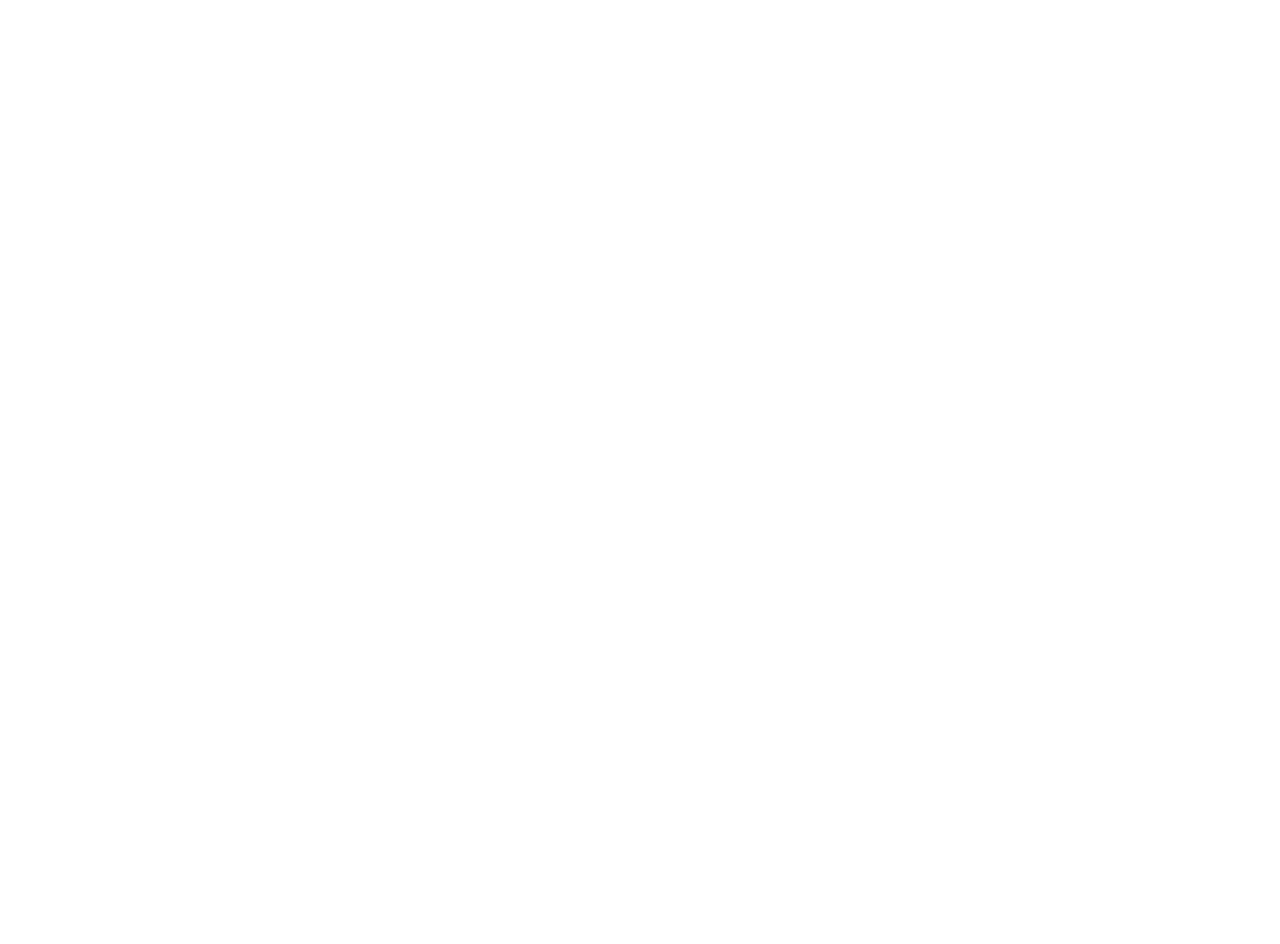
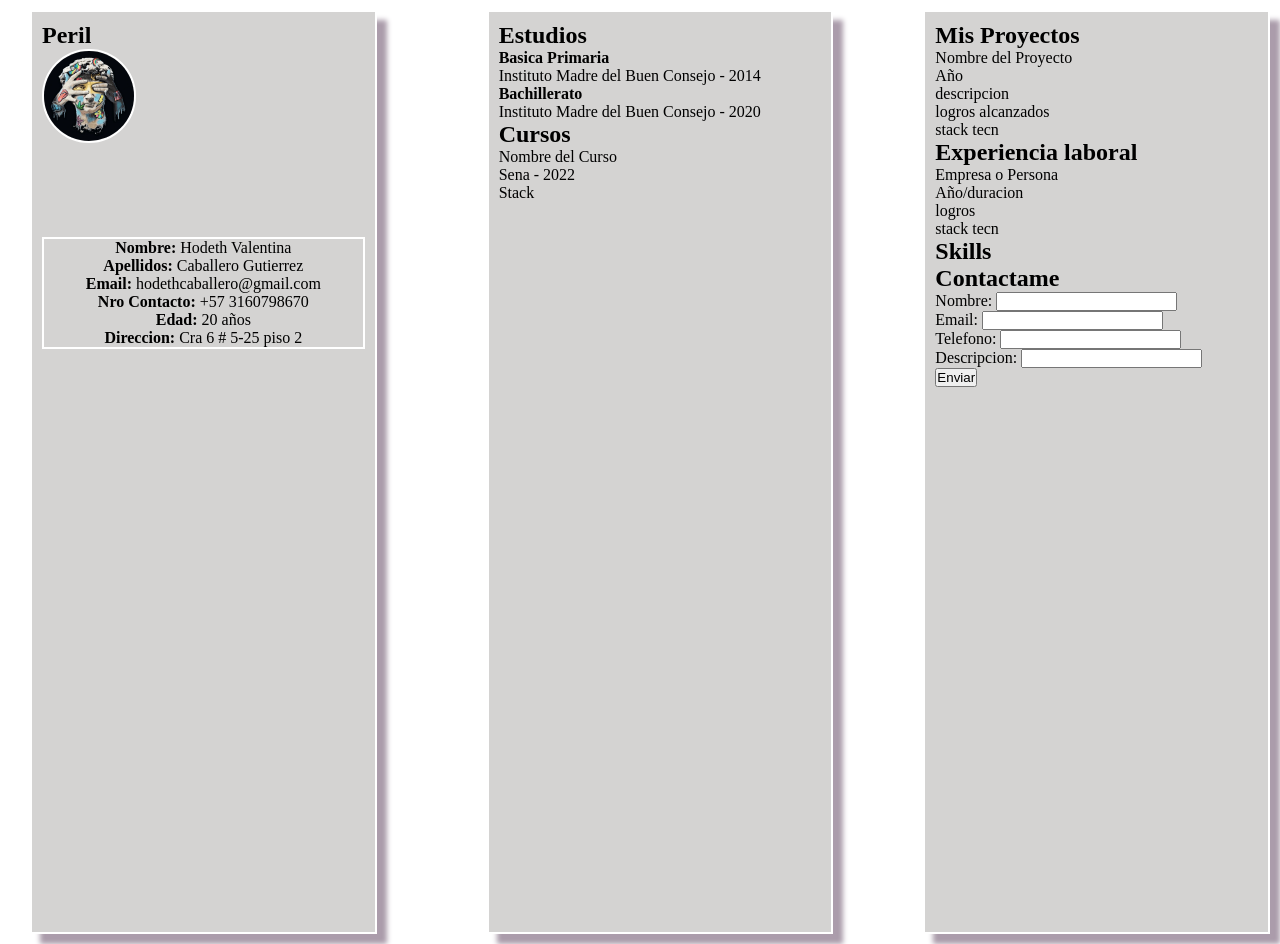
Before and after one commit to hdvalen/Taller2_Web, a plain HTML site: page index.html in a window 1280 px wide. Before the commit the page ends 800 px from the top, so only its background shows below. Drawn offline with Linux system fonts and the light colour scheme.

Commit message:
primer commit

```diff
--- a/css/style.css
+++ b/css/style.css
@@ -0,0 +1,68 @@
+*{
+    margin: 0px;
+    padding: 0px;
+}
+
+.contenedor1{
+    background-color: #d4d3d2;
+    padding: 10px;
+    color: black;
+    border: 2px solid white;
+    box-shadow: 10px 10px 5px 0px #ab9cab;
+    right: 550px;
+    width: 500px;
+    height: 900px;
+    top: 500px;
+    margin: 10px  30px;
+
+}
+
+.contenedor2{
+
+    background-color: #d4d3d2;
+    padding: 10px;
+    color: black;
+    border: 2px solid white;
+    box-shadow: 10px 10px 5px 0px #ab9cab;
+    right: 550px;
+    width: 500px;
+    height: 900px;
+    top: 500px;
+    margin: 10px 80px;
+
+}
+
+.contenedor3{
+    background-color: #d4d3d2;
+    padding: 10px;
+    color: black;
+    border: 2px solid white;
+    box-shadow: 10px 10px 5px 0px #ab9cab;
+    right: 550px;
+    width: 500px;
+    height: 900px;
+    top: 500px;
+    margin: 10px  10px ;
+    flex-wrap: wrap;
+}
+
+.contenedor{
+    display: flex;
+}
+
+
+.img{
+    border-radius: 50px;
+    border: 2px solid white;
+    right: 90px;
+    top: 90px;
+    height: 90px;
+    width: 90px;
+
+
+}
+.inf{
+    border: 2px solid white;
+    text-align: center;
+    margin-top: 90px;
+}
--- a/index.html
+++ b/index.html
@@ -3,9 +3,82 @@
 <head>
     <meta charset="UTF-8">
     <meta name="viewport" content="width=device-width, initial-scale=1.0">
+    <link rel="stylesheet" href="css/style.css">
     <title>Document</title>
 </head>
 <body>
+    <div class="contenedor">
+        <div class="contenedor1">
+            <h2>Peril</h2>
+            <div class="foto">
+                <img src="image/david-street-style-graphic-designtextile-600nw-2265632523.webp" alt="foto" class="img">
+            </div>
+        <div class="inf">
+            <strong>Nombre: </strong> Hodeth Valentina <br>
+            <strong>Apellidos: </strong> Caballero Gutierrez <br>
+            <strong>Email: </strong> hodethcaballero@gmail.com <br>
+            <strong>Nro Contacto: </strong> +57 3160798670 <br>
+            <strong>Edad: </strong> 20 años <br>
+            <strong>Direccion: </strong> Cra 6 # 5-25 piso 2
+        </div>
+        </div>
+        <div class="contenedor2">
+            <div>
+                <h2>Estudios</h2>
+                <dt><strong>Basica Primaria</strong></dt>
+                <dd>Instituto Madre del Buen Consejo - 2014</dd>
+                <dt><strong>Bachillerato</strong></dt>
+                <dd>Instituto Madre del Buen Consejo - 2020</dd>
+            </div>
+            <div>
+                <h2>Cursos</h2>
+                <dt>Nombre del Curso</dt>
+                <dd>Sena - 2022</dd>
+                <dd>Stack</dd>
+            </div>
+        </div>
+        <div class="contenedor3">
+        <div>
+            <h2>Mis Proyectos</h2>
+            <dt>Nombre del Proyecto</dt>
+            <dd>Año </dd>
+            <dd>descripcion</dd>
+            <dd>logros alcanzados</dd>
+            <dd>stack tecn</dd>
+        </div>
+        <div>
+            <h2>Experiencia laboral </h2>
+            <dt>Empresa o Persona</dt>
+            <dd>Año/duracion</dd>
+            <dd>logros</dd>
+            <dd>stack tecn</dd>
+        </div>
+        <div>
+            <h2>Skills</h2>
 
+        </div>
+        <div>
+            <h2>Contactame</h2>
+            <form action="" class="Formulario">
+                <div>
+                    <label for="nombres">Nombre: </label>
+                    <input type="text"  name="Nombre">
+                <div>
+                    <label for="email">Email: </label>
+                    <input type="email" name="email">
+                </div>
+                <div>
+                    <label for="tel">Telefono: </label>
+                    <input type="number">
+                </div>
+                <div>
+                    <label for="desc">Descripcion: </label>
+                    <input type="text">
+                </div>
+                <button type="submit">Enviar</button>
+            </form>
+        </div>
+        </div>
+    </div>
 </body>
 </html>
```
Also changed, not shown: image/david-street-style-graphic-designtextile-600nw-2265632523.webp (added).
